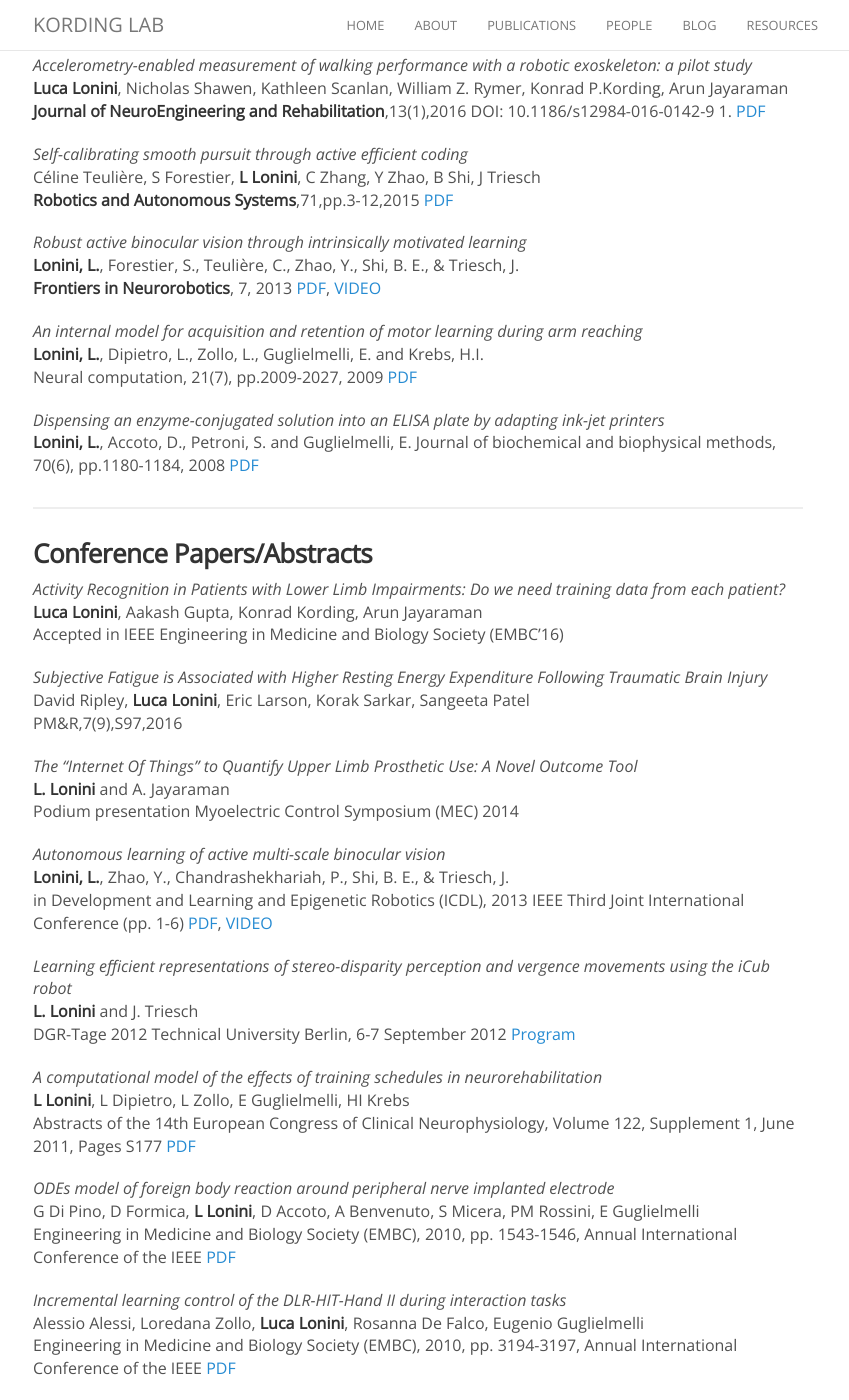
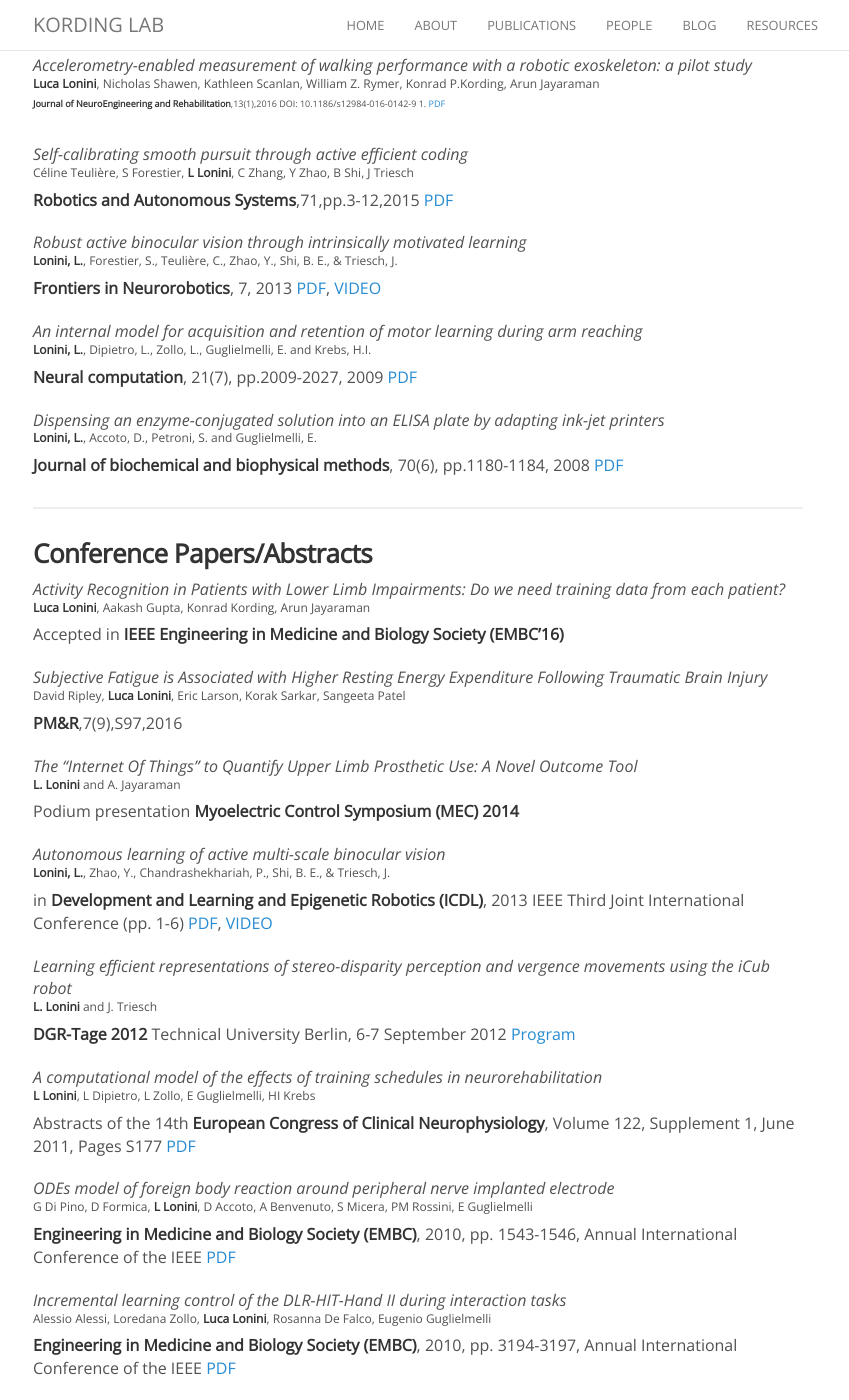
Before and after one commit to KordingLab/KordingLab.github.io, a Jekyll site: the page built from _people/luca_lonini.md, in a window 1280 px wide and 1400 px high, scrolled down 1928 px. Shown: the whole window, without its empty margins (222-1071 px from the left). Built offline with Jekyll 4.4.1, drawn with Linux system fonts in a browser that asks for light colours; nearby versions of some CDN libraries; comment, search, counter and statistics services are not loaded; some of the changed text lies outside the part shown.

Commit message:
Update luca_lonini.md

```diff
--- a/_people/luca_lonini.md
+++ b/_people/luca_lonini.md
@@ -55,69 +55,70 @@ It has been argued that computer controlled leg orthoses, such as the C-brace ([
 
 ### Journal Publications
 
+
 _Vodoo Machine Learning for Clinical Predictions_ <br>
-<sup> S.Saeb, **L.Lonini**, A.Jayaraman, D.Mohr, K.Kording </sup> <br>
+<sup> S.Saeb*, **L.Lonini***, A.Jayaraman, D.Mohr, K.Kording (*authors contributed equally)</sup> <br>
 **BioRxiv**, 2016 [PDF](http://biorxiv.org/content/biorxiv/early/2016/06/19/059774.full.pdf), [altmetric](https://biorxiv.altmetric.com/details/8885167)
 
 _Accelerometry-enabled measurement of walking performance with a robotic exoskeleton: a pilot study_<br>
-**Luca Lonini**, Nicholas Shawen, Kathleen Scanlan, William Z. Rymer, Konrad P.Kording, Arun Jayaraman<br>
+<sup>**Luca Lonini**, Nicholas Shawen, Kathleen Scanlan, William Z. Rymer, Konrad P.Kording, Arun Jayaraman<sup><br>
 **Journal of NeuroEngineering and Rehabilitation**,13(1),2016
 DOI: 10.1186/s12984-016-0142-9 1. [PDF](http://download.springer.com/static/pdf/450/art%253A10.1186%252Fs12984-016-0142-9.pdf?originUrl=http%3A%2F%2Fjneuroengrehab.biomedcentral.com%2Farticle%2F10.1186%2Fs12984-016-0142-9&token2=exp=1462152638~acl=%2Fstatic%2Fpdf%2F450%2Fart%25253A10.1186%25252Fs12984-016-0142-9.pdf*~hmac=989f7a158dab80ecdb2ff30c0955308e8b66302e906fff4f27864772fcd5ee58)
 
 _Self-calibrating smooth pursuit through active efficient coding_<br>
-Céline Teulière, S Forestier, **L Lonini**, C Zhang, Y Zhao, B Shi, J Triesch<br>
+<sup>Céline Teulière, S Forestier, **L Lonini**, C Zhang, Y Zhao, B Shi, J Triesch</sup><br>
 **Robotics and Autonomous Systems**,71,pp.3-12,2015 [PDF](http://www.sciencedirect.com/science/article/pii/S0921889014002486)
 
 _Robust active binocular vision through intrinsically motivated learning_<br>
-**Lonini, L.**, Forestier, S., Teulière, C., Zhao, Y., Shi, B. E., & Triesch, J.<br>
+<sup>**Lonini, L.**, Forestier, S., Teulière, C., Zhao, Y., Shi, B. E., & Triesch, J.</sup><br>
 **Frontiers in Neurorobotics**, 7, 2013
  [PDF](http://journal.frontiersin.org/article/10.3389/fnbot.2013.00020/full), [VIDEO](https://www.youtube.com/watch?v=hcbxzgrYdlo&feature=youtu.be)<br>
 
 _An internal model for acquisition and retention of motor learning during arm reaching_<br>
-**Lonini, L.**, Dipietro, L., Zollo, L., Guglielmelli, E. and Krebs, H.I.<br>
-Neural computation, 21(7), pp.2009-2027, 2009 [PDF](http://dspace.mit.edu/openaccess-disseminate/1721.1/55996)
+<sup>**Lonini, L.**, Dipietro, L., Zollo, L., Guglielmelli, E. and Krebs, H.I.</sup><br>
+**Neural computation**, 21(7), pp.2009-2027, 2009 [PDF](http://dspace.mit.edu/openaccess-disseminate/1721.1/55996)
 
 _Dispensing an enzyme-conjugated solution into an ELISA plate by adapting ink-jet printers_<br>
-**Lonini, L.**, Accoto, D., Petroni, S. and Guglielmelli, E.
-Journal of biochemical and biophysical methods, 70(6), pp.1180-1184, 2008 [PDF](http://www.sciencedirect.com/science/article/pii/S0165022X0700108X)
+<sup>**Lonini, L.**, Accoto, D., Petroni, S. and Guglielmelli, E.</sup><br>
+**Journal of biochemical and biophysical methods**, 70(6), pp.1180-1184, 2008 [PDF](http://www.sciencedirect.com/science/article/pii/S0165022X0700108X)
 
 <hr>
 
 ### Conference Papers/Abstracts
 
 _Activity Recognition in Patients with Lower Limb Impairments: Do we need training data from each patient?_<br>
-**Luca Lonini**, Aakash Gupta, Konrad Kording, Arun Jayaraman<br>
-Accepted in IEEE Engineering in Medicine and Biology Society (EMBC’16)
+<sup>**Luca Lonini**, Aakash Gupta, Konrad Kording, Arun Jayaraman</sup><br>
+Accepted in **IEEE Engineering in Medicine and Biology Society (EMBC’16)**
 
 _Subjective Fatigue is Associated with Higher Resting Energy Expenditure Following Traumatic Brain Injury_<br>
-David Ripley, **Luca Lonini**, Eric Larson, Korak Sarkar, Sangeeta Patel<br>
-PM&R,7(9),S97,2016
+<sup>David Ripley, **Luca Lonini**, Eric Larson, Korak Sarkar, Sangeeta Patel</sup><br>
+**PM&R**,7(9),S97,2016
 
 _The “Internet Of Things” to Quantify Upper Limb Prosthetic Use: A Novel Outcome Tool_<br>
-**L. Lonini** and A. Jayaraman<br>
-Podium presentation Myoelectric Control Symposium (MEC) 2014
+<sup>**L. Lonini** and A. Jayaraman</sup><br>
+Podium presentation **Myoelectric Control Symposium (MEC) 2014**
 
 _Autonomous learning of active multi-scale binocular vision_<br>
-**Lonini, L.**, Zhao, Y., Chandrashekhariah, P., Shi, B. E., & Triesch, J.<br>
-in Development and Learning and Epigenetic Robotics (ICDL), 2013 IEEE Third Joint International Conference (pp. 1-6)
+<sup>**Lonini, L.**, Zhao, Y., Chandrashekhariah, P., Shi, B. E., & Triesch, J.</sup><br>
+in **Development and Learning and Epigenetic Robotics (ICDL)**, 2013 IEEE Third Joint International Conference (pp. 1-6)
 [PDF](http://ieeexplore.ieee.org/xpl/articleDetails.jsp?reload=true&arnumber=6652541), [VIDEO](https://www.youtube.com/watch?v=BuA6OU2VdhE&feature=youtu.be)<br>
 
 _Learning efficient representations of stereo-disparity perception and vergence movements using the iCub robot_<br>
-**L. Lonini** and J. Triesch<br>
-DGR-Tage 2012 Technical University Berlin, 6-7 September 2012
+<sup>**L. Lonini** and J. Triesch</sup><br>
+**DGR-Tage 2012** Technical University Berlin, 6-7 September 2012
 [Program](http://dgr.robotics.tu-berlin.de/index.php/program)<br>
 
 _A computational model of the effects of training schedules in neurorehabilitation_<br>
-**L Lonini**, L Dipietro, L Zollo, E Guglielmelli, HI Krebs<br>
-Abstracts of the 14th European Congress of Clinical Neurophysiology, Volume 122, Supplement 1, June 2011, Pages S177
+<sup>**L Lonini**, L Dipietro, L Zollo, E Guglielmelli, HI Krebs</sup><br>
+Abstracts of the 14th **European Congress of Clinical Neurophysiology**, Volume 122, Supplement 1, June 2011, Pages S177
 [PDF](http://www.sciencedirect.com/science/article/pii/S1388245711606408)<br>
 
 _ODEs model of foreign body reaction around peripheral nerve implanted electrode_<br>
-G Di Pino, D Formica, **L Lonini**, D Accoto, A Benvenuto, S Micera, PM Rossini, E Guglielmelli<br>
-Engineering in Medicine and Biology Society (EMBC), 2010, pp. 1543-1546, Annual International Conference of the IEEE
+<sup>G Di Pino, D Formica, **L Lonini**, D Accoto, A Benvenuto, S Micera, PM Rossini, E Guglielmelli</sup><br>
+**Engineering in Medicine and Biology Society (EMBC)**, 2010, pp. 1543-1546, Annual International Conference of the IEEE
 [PDF](http://ieeexplore.ieee.org/xpl/articleDetails.jsp?arnumber=5626825)<br>
 
 _Incremental learning control of the DLR-HIT-Hand II during interaction tasks_<br>
-Alessio Alessi, Loredana Zollo, **Luca Lonini**, Rosanna De Falco, Eugenio Guglielmelli<br>
-Engineering in Medicine and Biology Society (EMBC), 2010, pp. 3194-3197, Annual International Conference of the IEEE
+<sup>Alessio Alessi, Loredana Zollo, **Luca Lonini**, Rosanna De Falco, Eugenio Guglielmelli</sup><br>
+**Engineering in Medicine and Biology Society (EMBC)**, 2010, pp. 3194-3197, Annual International Conference of the IEEE
 [PDF](http://ieeexplore.ieee.org/xpl/articleDetails.jsp?arnumber=5627411)<br>
```
